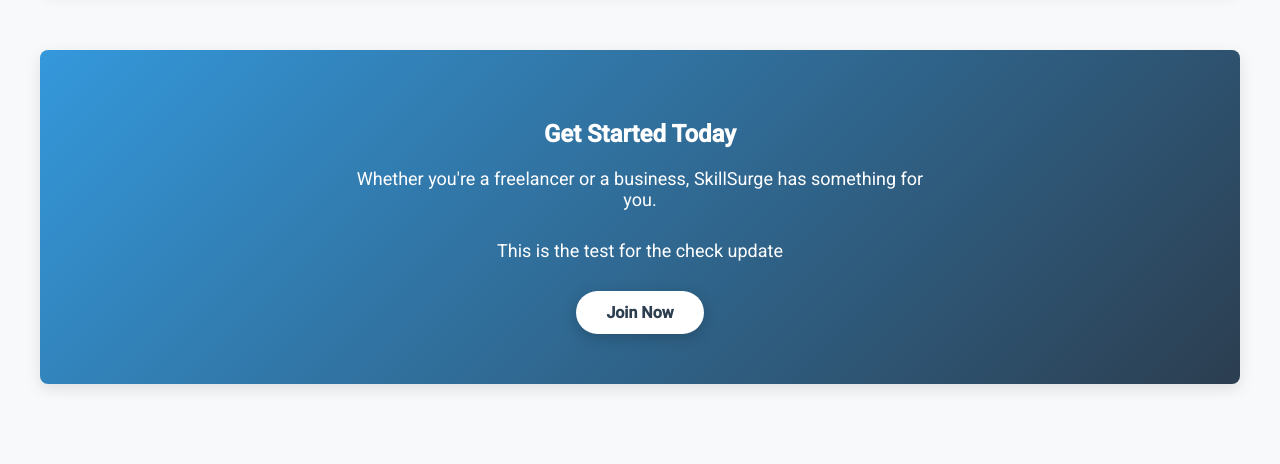
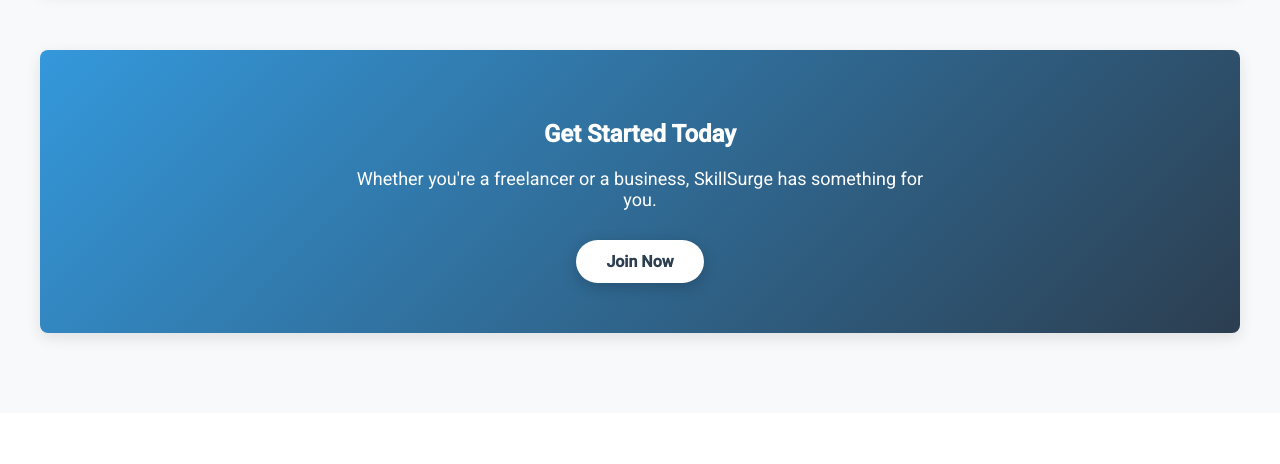
Before and after one commit to maheshpradeep/Freelance_website, a PHP site: page / in a window 1280 px wide. Shown: the part 1312-1776 px from the top of the page. After the commit the page ends 1656 px from the top, so only its background shows below. Run offline with PHP 8.4, Linux system fonts and the light colour scheme.

Commit message:
final test

```diff
--- a/index.php
+++ b/index.php
@@ -72,8 +72,6 @@ include('includes/header.php');
     <h2>Get Started Today</h2>
     <p>Whether you're a freelancer or a business, SkillSurge has something for you.</p>
 
-    <p>This is the test for the check update</p>
-
     <?php if (!isset($_SESSION['user_id'])): ?>
       <a href="signup.php" class="btn">Join Now</a>
     <?php endif; ?>
```
